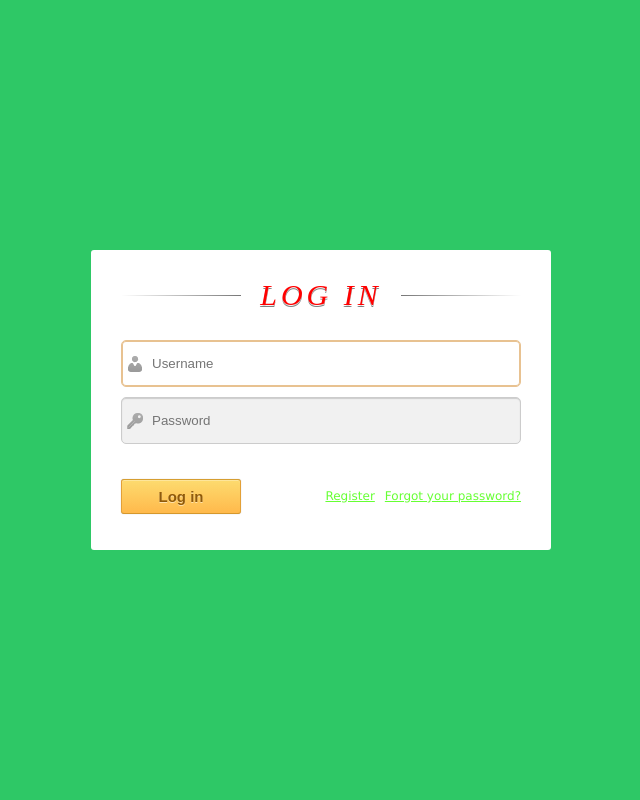
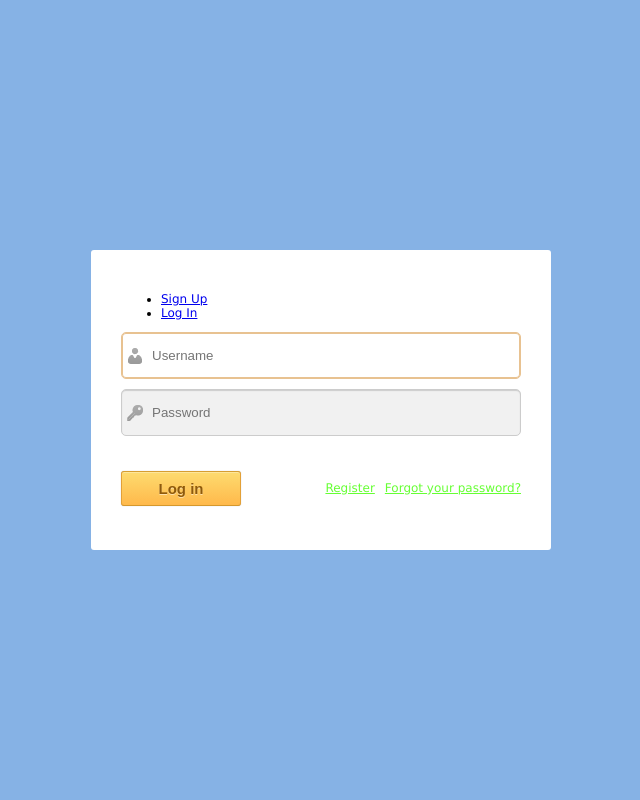
Before and after one commit to siddias/online-quiz, a PHP site: page /login.html in a window 1280 px wide. Shown: the whole page, without its empty margins (319-959 px from the left). Run offline with PHP 8.4, Linux system fonts and the light colour scheme.

Commit message:
Some Minor Changes

```diff
--- a/Login/login.html
+++ b/Login/login.html
@@ -9,9 +9,12 @@
 </head>
 
 <body>
-
-<form id="login" action="">
-    <h1>Log In</h1>
+<div id="login">
+<ul class="login_tab unstyled horizontal clearfix">
+        <li class="signup-toggle toggle "><a href="/signup" data-toggle="tab">Sign Up</a></li>
+        <li class="login-toggle toggle active"><a href="/login" data-toggle="tab">Log In</a></li>
+    </ul>
+<form class="login_form" action="" style="display:none">
     <fieldset id="inputs">
         <input id="username" type="text" placeholder="Username" autofocus required>
         <input id="password" type="password" placeholder="Password" required>
@@ -21,6 +24,17 @@
         <a href="">Forgot your password?</a><a href="">Register</a>
     </fieldset>
 </form>
+<form  class="signup_form" action="" style="display:block;">
+    <fieldset id="inputs">
+        <input id="username" type="text" placeholder="Username" autofocus required>
+        <input id="password" type="password" placeholder="Password" required>
+    </fieldset>
+    <fieldset id="actions">
+        <input type="submit" id="submit" value="Log in">
+        <a href="">Forgot your password?</a><a href="">Register</a>
+    </fieldset>
+</form>
+</div>
 
 
 </body>
--- a/Login/logincss.css
+++ b/Login/logincss.css
@@ -8,7 +8,7 @@ body
     font: 12px 'Lucida Sans Unicode', 'Trebuchet MS', Arial, Helvetica;
     margin: 0;
     /*background-image:url('./bkgimg.jpg');*/
-    background-color:#2ec866;
+    background-color:#86B2E5;
     /*background-image: -webkit-gradient(linear, left top, left bottom, from(#ebeef2), to(#d9dee2));
     background-image: -webkit-linear-gradient(top, #ebeef2, #d9dee2);
     background-image: -moz-linear-gradient(top, #ebeef2, #d9dee2);
```
